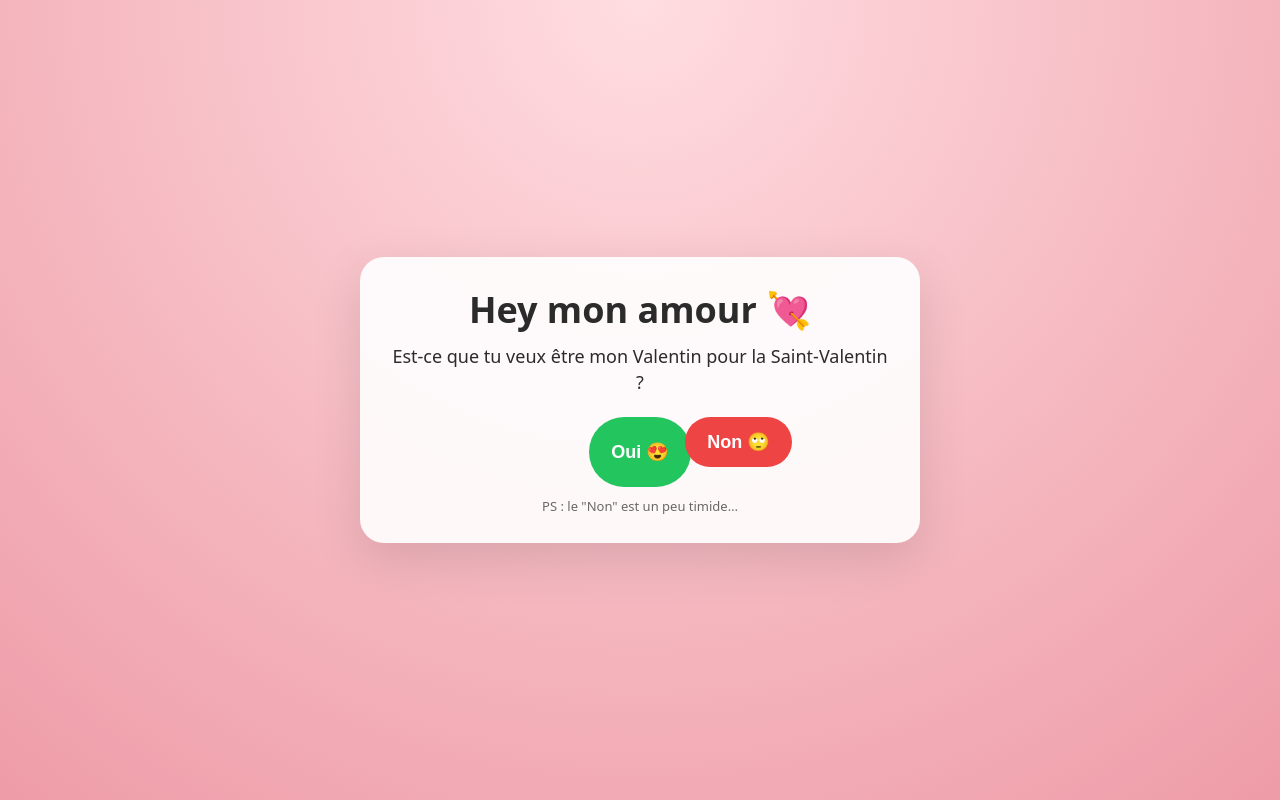
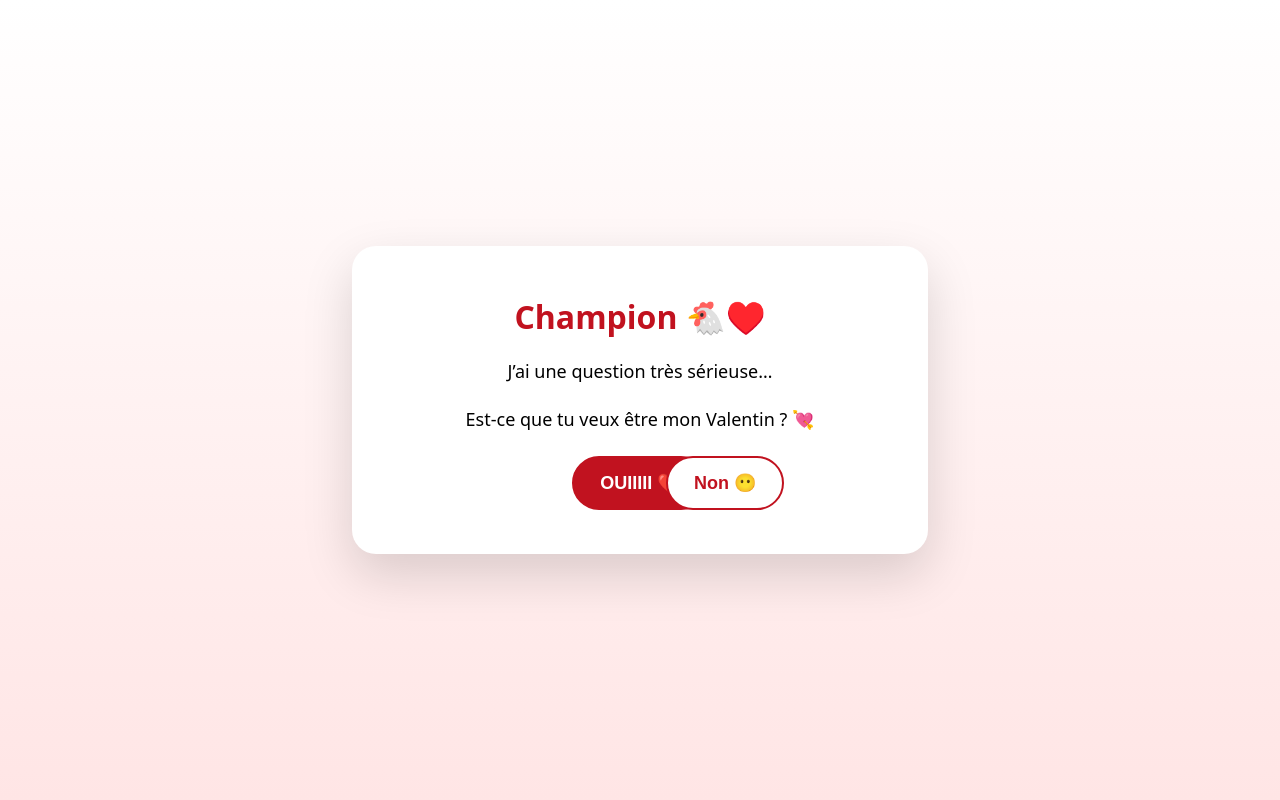
Before and after one commit to marineleroy704/Valentin-3, a plain HTML site: page index.html in a window 1280 px wide. Drawn offline with Linux system fonts and the light colour scheme.

Commit message:
Update index.html

```diff
--- a/index.html
+++ b/index.html
@@ -3,170 +3,175 @@
 <head>
   <meta charset="utf-8" />
   <meta name="viewport" content="width=device-width, initial-scale=1" />
-  <title>Saint-Valentin 💘</title>
+  <title>Champion 🐔♥️</title>
+
   <style>
-    :root {
-      --bg1: #ffdde1;
-      --bg2: #ee9ca7;
-      --card: rgba(255,255,255,0.9);
-      --text: #2b2b2b;
-    }
-
-    * { box-sizing: border-box; }
     body {
       margin: 0;
       min-height: 100vh;
-      display: grid;
-      place-items: center;
       font-family: system-ui, -apple-system, Segoe UI, Roboto, Arial, sans-serif;
-      color: var(--text);
-      background: radial-gradient(circle at top, var(--bg1), var(--bg2));
+      background: linear-gradient(to bottom, #fff, #ffe5e5);
+      display: flex;
+      align-items: center;
+      justify-content: center;
       overflow: hidden;
-      padding: 24px;
+      text-align: center;
     }
 
-    .card {
-      width: min(560px, 100%);
-      background: var(--card);
+    .card, .yes-page {
+      background: white;
+      padding: 28px;
       border-radius: 24px;
-      padding: 28px;
-      box-shadow: 0 16px 50px rgba(0,0,0,0.12);
-      text-align: center;
-      position: relative;
+      box-shadow: 0 20px 50px rgba(0,0,0,0.15);
+      max-width: 520px;
+      width: 90%;
+      z-index: 2;
     }
 
     h1 {
-      margin: 0 0 10px;
-      font-size: clamp(26px, 3.5vw, 36px);
+      color: #c1121f;
     }
+
     p {
-      margin: 0 0 22px;
       font-size: 18px;
-      line-height: 1.4;
     }
 
     .buttons {
-      display: flex;
-      justify-content: center;
-      gap: 14px;
-      flex-wrap: wrap;
-      margin-top: 10px;
+      margin-top: 25px;
       position: relative;
-      height: 70px; /* espace pour le bouton non qui bouge */
+      height: 70px;
     }
 
     button {
-      border: 0;
-      padding: 14px 22px;
+      border: 2px solid #c1121f;
+      padding: 14px 26px;
       border-radius: 999px;
       font-size: 18px;
+      font-weight: bold;
       cursor: pointer;
-      transition: transform 0.12s ease;
-      user-select: none;
     }
-    button:active { transform: scale(0.98); }
 
     #yesBtn {
-      background: #22c55e;
+      background: #c1121f;
       color: white;
-      font-weight: 700;
-    }
-    #noBtn {
-      background: #ef4444;
-      color: white;
-      font-weight: 700;
-      position: absolute; /* on le bouge dans la zone .buttons */
-      left: 50%;
-      transform: translateX(20px);
     }
 
-    .result {
-      margin-top: 18px;
-      font-size: 20px;
-      font-weight: 700;
+    #noBtn {
+      background: white;
+      color: #c1121f;
+      position: absolute;
+      left: 55%;
+      top: 0;
+    }
+
+    .yes-page {
       display: none;
+      flex-direction: column;
+      align-items: center;
+      justify-content: center;
     }
-    .result.show { display: block; }
 
-    .hint {
-      margin-top: 10px;
-      font-size: 13px;
-      opacity: 0.7;
+    .yes-page img {
+      width: 100%;
+      max-width: 360px;
+      border-radius: 18px;
+      margin: 20px 0;
+      box-shadow: 0 10px 25px rgba(0,0,0,0.2);
+    }
+
+    /* Poulets */
+    .chicken {
+      position: fixed;
+      top: -50px;
+      font-size: 32px;
+      animation: fall linear infinite;
+      z-index: 1;
+      pointer-events: none;
+    }
+
+    @keyframes fall {
+      to {
+        transform: translateY(110vh) rotate(360deg);
+      }
     }
   </style>
 </head>
+
 <body>
-  <div class="card">
-    <h1>Hey mon amour 💘</h1>
-    <p>Est-ce que tu veux être mon Valentin pour la Saint-Valentin ?</p>
 
-    <div class="buttons" id="btnZone">
-      <button id="yesBtn">Oui 😍</button>
-      <button id="noBtn">Non 🙄</button>
+  <!-- PAGE QUESTION -->
+  <div class="card" id="questionPage">
+    <h1>Champion 🐔♥️</h1>
+    <p>
+      J’ai une question très sérieuse…<br><br>
+      Est-ce que tu veux être mon Valentin ? 💘
+    </p>
+
+    <div class="buttons">
+      <button id="yesBtn">OUIIIII ❤️</button>
+      <button id="noBtn">Non 😶</button>
     </div>
+  </div>
 
-    <div class="result" id="result"></div>
-    <div class="hint">PS : le "Non" est un peu timide…</div>
-  </div>
+  <!-- PAGE OUI -->
+  <div class="yes-page" id="yesPage">
+    <h1>OUIIIIIIIII 🥹❤️</h1>
+
+    <p>
+      Rendez-vous le 14 à Londres 😌🇬🇧<br><br>
+      Joyeuse Saint-Valentin Champion 🐔♥️<br>
+      Je t’aime fort 💕
+    </p>
+
+    <!-- PHOTO -->
+    <img src="IMG_0451.jpeg" alt="Parce qu'on aime voyager ❤️">
 
   <script>
     const yesBtn = document.getElementById("yesBtn");
     const noBtn = document.getElementById("noBtn");
-    const zone = document.getElementById("btnZone");
-    const result = document.getElementById("result");
+    const questionPage = document.getElementById("questionPage");
+    const yesPage = document.getElementById("yesPage");
 
-    function showMessage(msg) {
-      result.textContent = msg;
-      result.classList.add("show");
+    function moveNo() {
+      const x = Math.random() * 200;
+      const y = Math.random() * 40;
+      noBtn.style.left = x + "px";
+      noBtn.style.top = y + "px";
     }
 
-    // Quand il clique sur OUI
-    yesBtn.addEventListener("click", () => {
-      showMessage("YEEEES !! 🥰 Rendez-vous le 14 février 💐🍫");
-      // option : désactiver les boutons ensuite
-      yesBtn.disabled = true;
-      noBtn.disabled = true;
-      noBtn.style.opacity = 0.6;
+    noBtn.addEventListener("mouseenter", moveNo);
+    noBtn.addEventListener("click", moveNo);
+    noBtn.addEventListener("touchstart", (e) => {
+      e.preventDefault();
+      moveNo();
     });
 
-    // Faire bouger le bouton NON quand on s'approche / survole
-    function moveNoButton() {
-      const zoneRect = zone.getBoundingClientRect();
-      const btnRect = noBtn.getBoundingClientRect();
+    yesBtn.addEventListener("click", () => {
+      questionPage.style.display = "none";
+      yesPage.style.display = "flex";
+      startChickens();
+    });
 
-      // dimensions de la zone (en restant dans le conteneur)
-      const maxX = zoneRect.width - btnRect.width;
-      const maxY = zoneRect.height - btnRect.height;
-
-      // positions aléatoires
-      const x = Math.max(0, Math.floor(Math.random() * maxX));
-      const y = Math.max(0, Math.floor(Math.random() * maxY));
-
-      noBtn.style.left = x + "px";
-      noBtn.style.top = y + "px";
-      noBtn.style.transform = "none";
+    function startChickens() {
+      for (let i = 0; i < 25; i++) {
+        createChicken();
+      }
     }
 
-    // Sur desktop
-    noBtn.addEventListener("mouseenter", moveNoButton);
-    // Sur mobile (quand on essaie de cliquer)
-    noBtn.addEventListener("touchstart", (e) => {
-      e.preventDefault();
-      moveNoButton();
-    });
+    function createChicken() {
+      const chicken = document.createElement("div");
+      chicken.className = "chicken";
+      chicken.textContent = "🐔";
+      chicken.style.left = Math.random() * 100 + "vw";
+      chicken.style.animationDuration = 3 + Math.random() * 4 + "s";
+      document.body.appendChild(chicken);
 
-    // Si jamais il réussit à cliquer quand même 😅
-    noBtn.addEventListener("click", () => {
-      showMessage("Oh non 😭 … attends, on réessaie 😇");
-      moveNoButton();
-    });
+      setTimeout(() => {
+        chicken.remove();
+        createChicken();
+      }, 7000);
+    }
+  </script>
 
-    // Position de départ correcte (dans le conteneur)
-    // (met le bouton non dans la zone au chargement)
-    window.addEventListener("load", () => {
-      noBtn.style.top = "0px";
-      noBtn.style.left = "55%";
-    });
-  </script>
 </body>
 </html>
```
